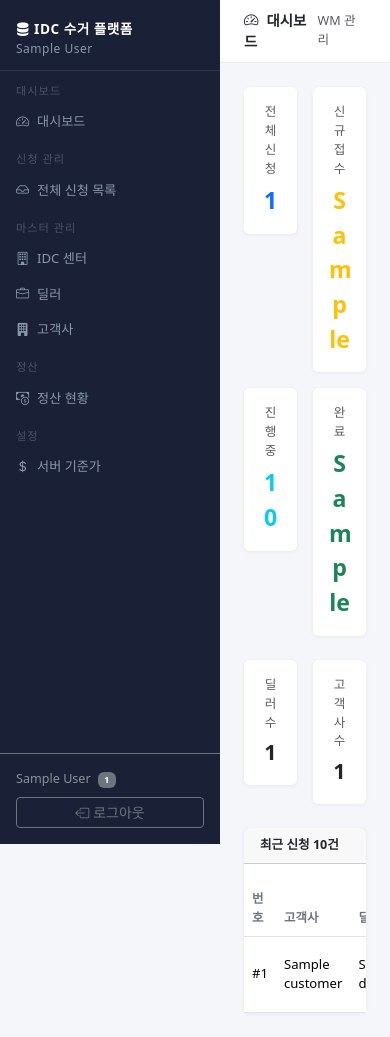
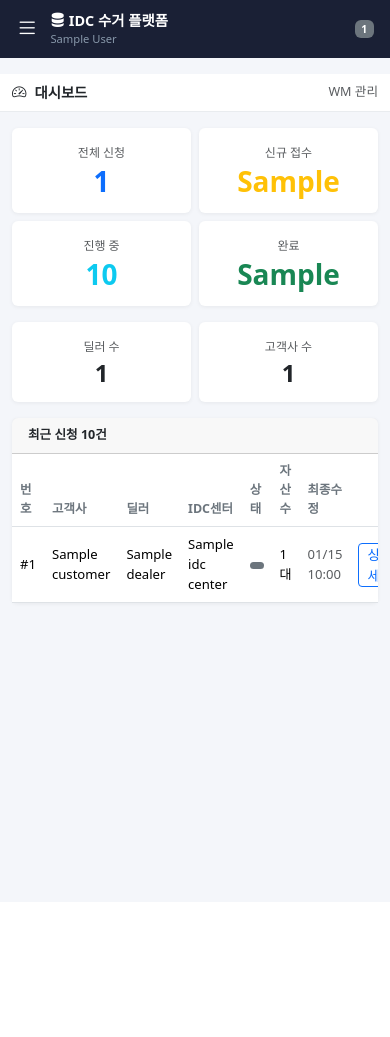
Before and after one commit to soboro27-rgb/cheongpung, a FastAPI app: template idc-server-collect/templates/wm/dashboard.html in a window 390 px wide. After the commit the page ends 606 px from the top, so only its background shows below. Run offline with FastAPI, Linux system fonts and the light colour scheme; the visitor is signed in with stand-in values (Sample User, id 1); tables that the repository leaves empty hold one stand-in row (values such as "Sample post"); the template is opened without the code that fills it: most values are stand-ins (such as "Sample title", 1, 10 or a date in 2020).

Commit message:
feat(idc-bridge): 모바일 반응형 개선 - 사이드바 햄버거 메뉴, stat 카드 최적화

```diff
--- a/idc-server-collect/templates/base.html
+++ b/idc-server-collect/templates/base.html
@@ -8,10 +8,13 @@
   <link rel="stylesheet" href="https://cdn.jsdelivr.net/npm/bootstrap-icons@1.11.3/font/bootstrap-icons.min.css" />
   <style>
     body { background: #f4f6fa; font-size: 0.9rem; }
+
+    /* ── 사이드바 (데스크톱) ── */
     .sidebar {
       position: fixed; top: 0; left: 0; width: 220px; height: 100vh;
-      background: #1a2035; overflow-y: auto; z-index: 100;
+      background: #1a2035; overflow-y: auto; z-index: 1050;
       display: flex; flex-direction: column;
+      transition: transform 0.25s ease;
     }
     .sidebar .brand {
       padding: 1.2rem 1rem 0.8rem;
@@ -32,16 +35,73 @@
       padding: .7rem 1rem .3rem; font-size: .7rem;
       color: #4a5568; text-transform: uppercase; letter-spacing: 1px;
     }
+
+    /* ── 메인 컨텐츠 (데스크톱) ── */
     .main-content { margin-left: 220px; min-height: 100vh; padding: 1.5rem; }
     .topbar {
       background: #fff; border-bottom: 1px solid #e9ecef;
       padding: .6rem 1.5rem; display: flex; align-items: center;
       justify-content: space-between; margin: -1.5rem -1.5rem 1.5rem;
     }
+
+    /* ── 모바일 헤더 ── */
+    .mobile-header {
+      display: none;
+      position: sticky; top: 0; z-index: 1040;
+      background: #1a2035;
+      padding: 0.6rem 1rem;
+      align-items: center; gap: 0.75rem;
+    }
+    .mobile-header .brand-text {
+      font-size: 0.9rem; font-weight: 700; color: #fff; flex: 1;
+    }
+    .mobile-header .brand-text small {
+      display: block; font-size: 0.7rem; color: #8898aa; font-weight: 400;
+    }
+    .btn-hamburger {
+      background: none; border: none; color: #fff; font-size: 1.4rem;
+      padding: 0; line-height: 1; cursor: pointer;
+    }
+
+    /* ── 사이드바 오버레이 ── */
+    .sidebar-overlay {
+      display: none; position: fixed; inset: 0;
+      background: rgba(0,0,0,0.5); z-index: 1045;
+    }
+
+    /* ── 공통 컴포넌트 ── */
     .badge-status { font-size: .72rem; padding: .3em .6em; }
     .card { border: none; box-shadow: 0 1px 4px rgba(0,0,0,.06); }
     .table th { font-size: .78rem; color: #6c757d; font-weight: 600; }
     .table td { vertical-align: middle; font-size: .82rem; }
+
+    /* ── 모바일 반응형 ── */
+    @media (max-width: 767.98px) {
+      .sidebar { transform: translateX(-220px); }
+      .sidebar.open {
+        transform: translateX(0);
+        box-shadow: 6px 0 24px rgba(0,0,0,0.35);
+      }
+      .sidebar-overlay.show { display: block; }
+      .mobile-header { display: flex; }
+      .main-content { margin-left: 0; padding: 1rem 0.75rem; }
+      .topbar { display: none; }
+
+      /* 모바일 카드 stat 개선 */
+      .stat-card { padding: 0.9rem 0.5rem !important; }
+      .stat-card .stat-label { font-size: 0.72rem; }
+      .stat-card .stat-value { font-size: 1.5rem !important; }
+
+      /* 모바일 topbar 재활성 */
+      .topbar {
+        display: flex !important;
+        margin: 0 -0.75rem 1rem;
+        padding: 0.5rem 0.75rem;
+      }
+
+      /* 테이블 모바일 스크롤 */
+      .table-responsive { -webkit-overflow-scrolling: touch; }
+    }
   </style>
   {% block head %}{% endblock %}
 </head>
@@ -49,7 +109,31 @@
 
 {% set session = request.session %}
 {% if session.user_id %}
-<nav class="sidebar">
+
+<!-- 모바일 헤더 (md 미만에서만 표시) -->
+<header class="mobile-header">
+  <button class="btn-hamburger" id="menuToggle">
+    <i class="bi bi-list"></i>
+  </button>
+  <div class="brand-text">
+    <span><i class="bi bi-server me-1"></i>IDC 수거 플랫폼</span>
+    {% set role = session.role %}
+    {% if role in ("super_admin","wm_collector","wm_inspector") %}
+    <small>WorldMemory</small>
+    {% elif role in ("dealer_admin","dealer_staff") %}
+    <small>{{ dealer_medal(session.dealer_fee_type, session.dealer_fee_value) }} {{ session.dealer_name }}</small>
+    {% else %}
+    <small>{{ session.customer_name }}</small>
+    {% endif %}
+  </div>
+  <span class="badge bg-secondary" style="font-size:.65rem">{{ ROLE_LABEL.get(session.role, session.role) }}</span>
+</header>
+
+<!-- 사이드바 오버레이 -->
+<div class="sidebar-overlay" id="sidebarOverlay"></div>
+
+<!-- 사이드바 -->
+<nav class="sidebar" id="sidebar">
   <div class="brand">
     <i class="bi bi-server me-1"></i>IDC 수거 플랫폼
     {% set role = session.role %}
@@ -69,6 +153,8 @@
     </a>
   </div>
 </nav>
+
+<!-- 메인 컨텐츠 -->
 <div class="main-content">
   <div class="topbar">
     <span class="fw-bold text-dark">{% block page_title %}{% endblock %}</span>
@@ -76,6 +162,34 @@
   </div>
   {% block content %}{% endblock %}
 </div>
+
+<script>
+  const sidebar  = document.getElementById('sidebar');
+  const overlay  = document.getElementById('sidebarOverlay');
+  const toggle   = document.getElementById('menuToggle');
+
+  function openSidebar() {
+    sidebar.classList.add('open');
+    overlay.classList.add('show');
+    document.body.style.overflow = 'hidden';
+  }
+  function closeSidebar() {
+    sidebar.classList.remove('open');
+    overlay.classList.remove('show');
+    document.body.style.overflow = '';
+  }
+
+  toggle?.addEventListener('click', openSidebar);
+  overlay?.addEventListener('click', closeSidebar);
+
+  // 사이드바 nav 링크 클릭 시 모바일에서 자동 닫기
+  sidebar?.querySelectorAll('.nav-link').forEach(function(link) {
+    link.addEventListener('click', function() {
+      if (window.innerWidth < 768) closeSidebar();
+    });
+  });
+</script>
+
 {% else %}
 {% block full_content %}{% endblock %}
 {% endif %}
--- a/idc-server-collect/templates/wm/dashboard.html
+++ b/idc-server-collect/templates/wm/dashboard.html
@@ -4,44 +4,44 @@
 {% block breadcrumb %}WM 관리{% endblock %}
 
 {% block content %}
-<div class="row g-3 mb-4">
-  <div class="col-6 col-lg-3">
-    <div class="card text-center p-3">
-      <div class="text-muted small mb-1">전체 신청</div>
-      <div class="fs-3 fw-bold text-primary">{{ total_apps }}</div>
+<div class="row g-2 g-md-3 mb-3 mb-md-4">
+  <div class="col-6 col-md-3">
+    <div class="card text-center py-3 px-2">
+      <div class="text-muted mb-1" style="font-size:.75rem">전체 신청</div>
+      <div class="fw-bold text-primary" style="font-size:1.75rem;line-height:1.1">{{ total_apps }}</div>
     </div>
   </div>
-  <div class="col-6 col-lg-3">
-    <div class="card text-center p-3">
-      <div class="text-muted small mb-1">신규 접수</div>
-      <div class="fs-3 fw-bold text-warning">{{ pending_apps }}</div>
+  <div class="col-6 col-md-3">
+    <div class="card text-center py-3 px-2">
+      <div class="text-muted mb-1" style="font-size:.75rem">신규 접수</div>
+      <div class="fw-bold text-warning" style="font-size:1.75rem;line-height:1.1">{{ pending_apps }}</div>
     </div>
   </div>
-  <div class="col-6 col-lg-3">
-    <div class="card text-center p-3">
-      <div class="text-muted small mb-1">진행 중</div>
-      <div class="fs-3 fw-bold text-info">{{ in_progress }}</div>
+  <div class="col-6 col-md-3">
+    <div class="card text-center py-3 px-2">
+      <div class="text-muted mb-1" style="font-size:.75rem">진행 중</div>
+      <div class="fw-bold text-info" style="font-size:1.75rem;line-height:1.1">{{ in_progress }}</div>
     </div>
   </div>
-  <div class="col-6 col-lg-3">
-    <div class="card text-center p-3">
-      <div class="text-muted small mb-1">완료</div>
-      <div class="fs-3 fw-bold text-success">{{ completed_apps }}</div>
+  <div class="col-6 col-md-3">
+    <div class="card text-center py-3 px-2">
+      <div class="text-muted mb-1" style="font-size:.75rem">완료</div>
+      <div class="fw-bold text-success" style="font-size:1.75rem;line-height:1.1">{{ completed_apps }}</div>
     </div>
   </div>
 </div>
 
-<div class="row g-3 mb-4">
-  <div class="col-6 col-lg-3">
-    <div class="card text-center p-3">
-      <div class="text-muted small mb-1">딜러 수</div>
-      <div class="fs-4 fw-bold">{{ total_dealers }}</div>
+<div class="row g-2 g-md-3 mb-3 mb-md-4">
+  <div class="col-6 col-md-3">
+    <div class="card text-center py-3 px-2">
+      <div class="text-muted mb-1" style="font-size:.75rem">딜러 수</div>
+      <div class="fw-bold" style="font-size:1.5rem;line-height:1.1">{{ total_dealers }}</div>
     </div>
   </div>
-  <div class="col-6 col-lg-3">
-    <div class="card text-center p-3">
-      <div class="text-muted small mb-1">고객사 수</div>
-      <div class="fs-4 fw-bold">{{ total_customers }}</div>
+  <div class="col-6 col-md-3">
+    <div class="card text-center py-3 px-2">
+      <div class="text-muted mb-1" style="font-size:.75rem">고객사 수</div>
+      <div class="fw-bold" style="font-size:1.5rem;line-height:1.1">{{ total_customers }}</div>
     </div>
   </div>
 </div>
```
Also changed, not shown: idc-server-collect/templates/customer/dashboard.html (+17 -17 lines), idc-server-collect/templates/dealer/dashboard.html (+17 -17 lines).
